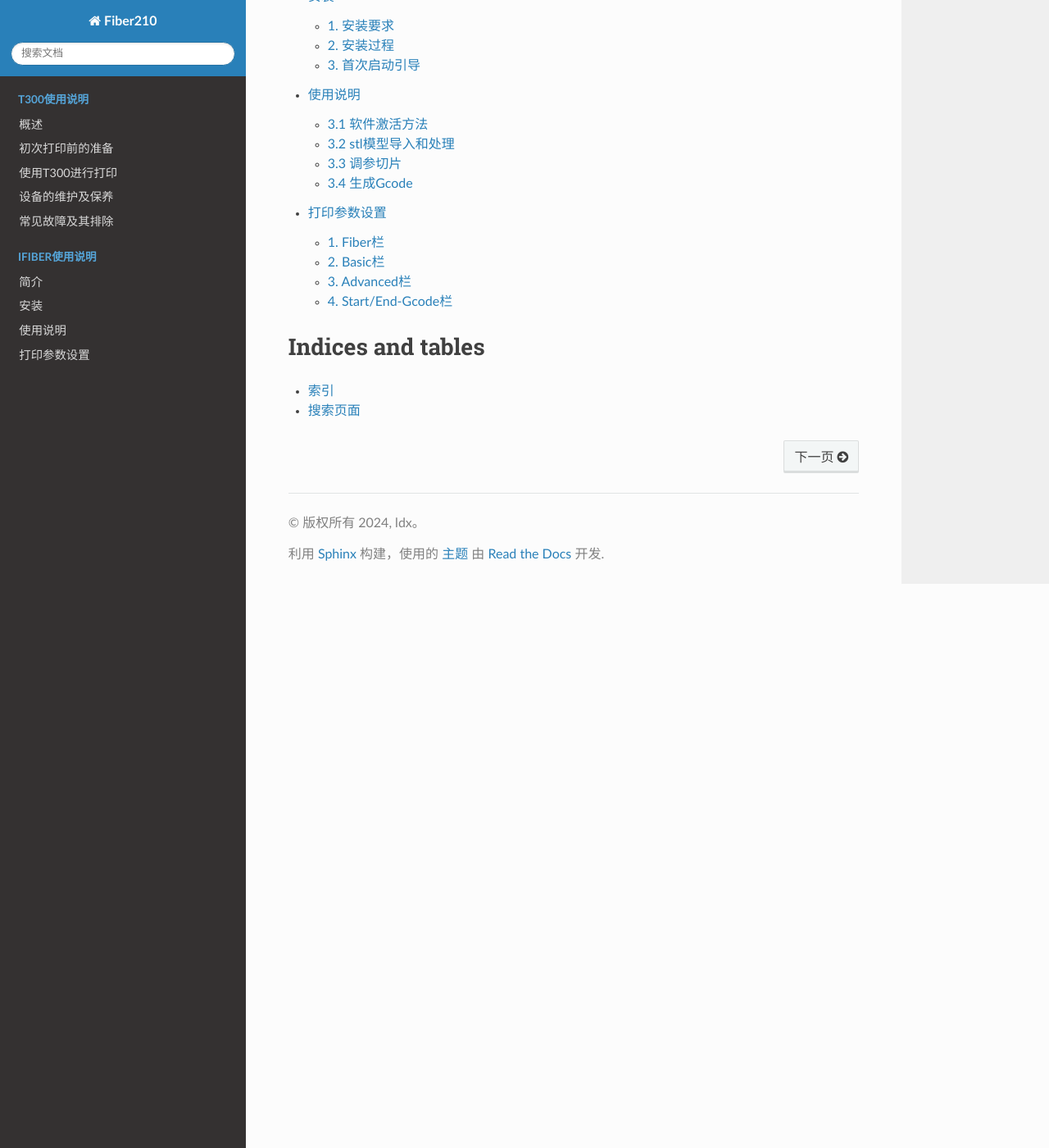
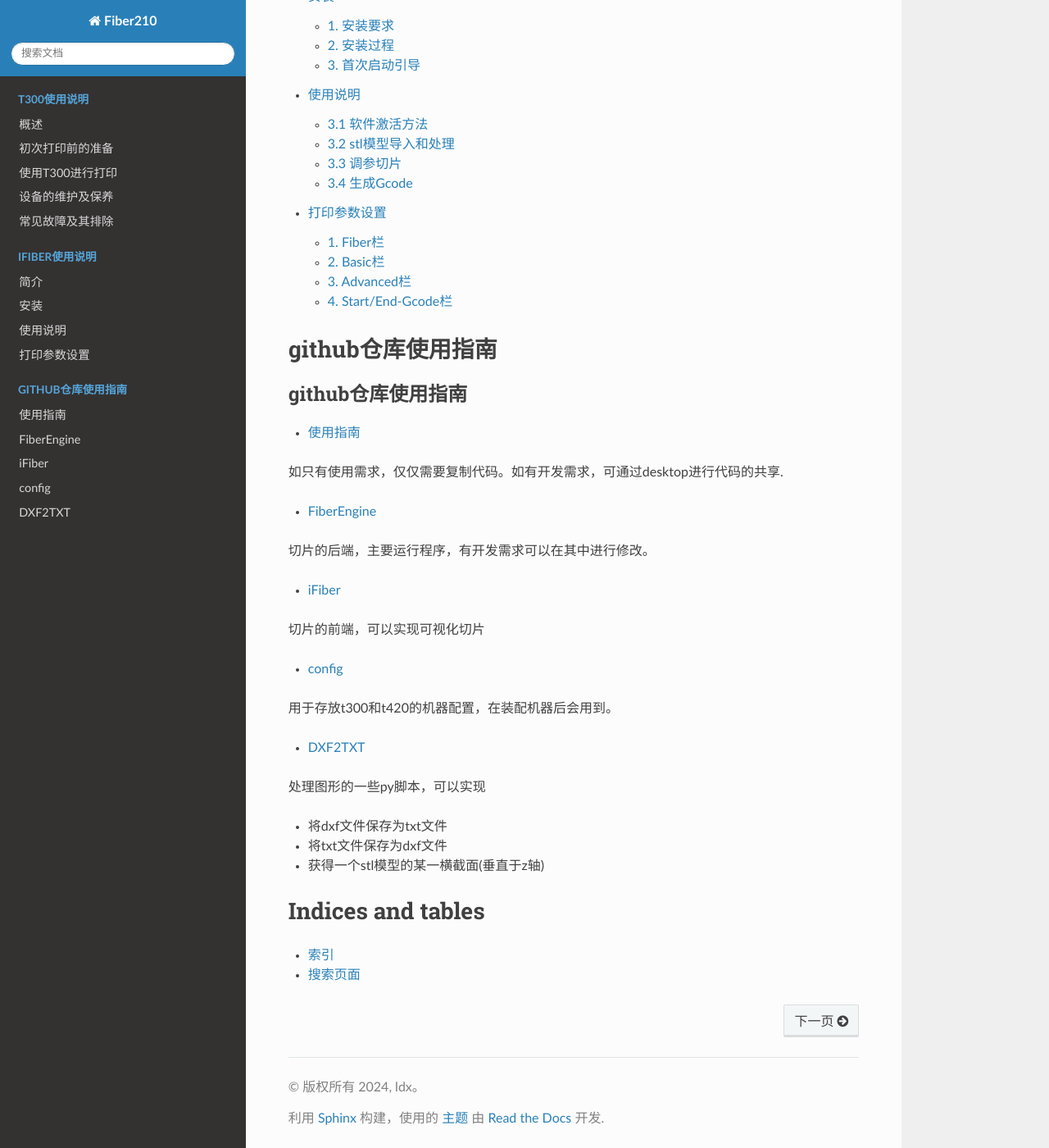
Before and after one commit to FIBER210/docs, a Sphinx documentation site: the page built from source/index.rst, in a window 1280 px wide and 1400 px high, scrolled down 1220 px. Shown: the whole window at 82% size. Built offline with Sphinx 7.4.7 and the Read the Docs theme 3.1.0, drawn with Linux system fonts in a browser that asks for light colours; some of the changed text lies outside the part shown.

Commit message:
add GitHub Manual
添加了GitHub仓库相关的使用说明

```diff
--- a/source/index.rst
+++ b/source/index.rst
@@ -4,9 +4,9 @@
    contain the root `toctree` directive.
    Add your content using ``reStructuredText`` syntax. See the
    `reStructuredText <https://www.sphinx-doc.org/en/master/usage/restructuredtext/index.html>`_
-     documentation for details.
+     documentation for details.x
 
-本文档的主要目的是方便同济大学济事楼210实验室的各位同门共享文档,以及附带 `github上的fiber210 <https://github.com/FIBER210>`_ https://github.com/FIBER210的相关使用说明
+本文档的主要目的是方便同济大学济事楼210实验室的各位同门共享文档,以及附带 `github上的fiber210 <https://github.com/FIBER210>`_ https://github.com/FIBER210 的相关使用说明
 
 T300使用说明
 ==================
@@ -33,7 +33,49 @@ iFiber使用说明
    iFiber使用说明/使用说明
    iFiber使用说明/打印参数设置
 
+github仓库使用指南
+===================
 
+.. toctree::
+   :maxdepth: 1
+   :caption: github仓库使用指南
+
+   github仓库/使用指南
+
+
+如只有使用需求，仅仅需要复制代码。如有开发需求，可通过desktop进行代码的共享.
+
+.. toctree::
+   :maxdepth: 1
+
+   github仓库/FiberEngine
+
+切片的后端，主要运行程序，有开发需求可以在其中进行修改。
+
+.. toctree::
+   :maxdepth: 1
+
+   github仓库/iFiber
+
+切片的前端，可以实现可视化切片
+
+.. toctree::
+   :maxdepth: 1
+
+   github仓库/config
+
+用于存放t300和t420的机器配置，在装配机器后会用到。
+
+.. toctree::
+   :maxdepth: 1
+
+   github仓库/DXF2TXT
+
+处理图形的一些py脚本，可以实现
+
+- 将dxf文件保存为txt文件
+- 将txt文件保存为dxf文件
+- 获得一个stl模型的某一横截面(垂直于z轴)
 
 Indices and tables
 ==================
```
Also changed, not shown: source/github仓库/DXF2TXT.rst (added, +29 -0 lines), source/github仓库/FiberEngine.rst (added, +8 -0 lines), source/github仓库/config.rst (added, +8 -0 lines), source/github仓库/iFiber.rst (added, +8 -0 lines), source/github仓库/使用指南.rst (added, +51 -0 lines), source/github仓库/image/下载文件.png (added), source/github仓库/image/修改内容.png (added), source/github仓库/image/克隆仓库.png (added), source/github仓库/image/新建分支.png (added), source/github仓库/image/选择仓库.png (added).
